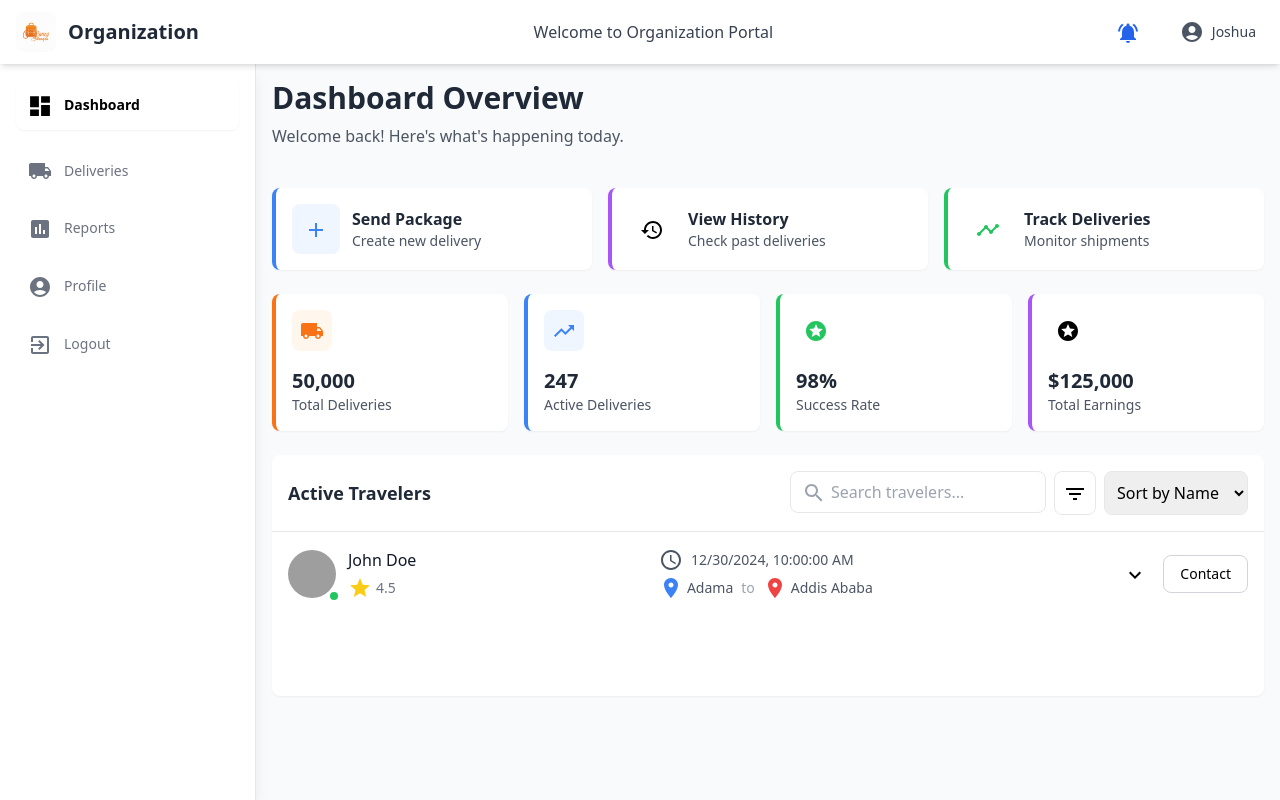
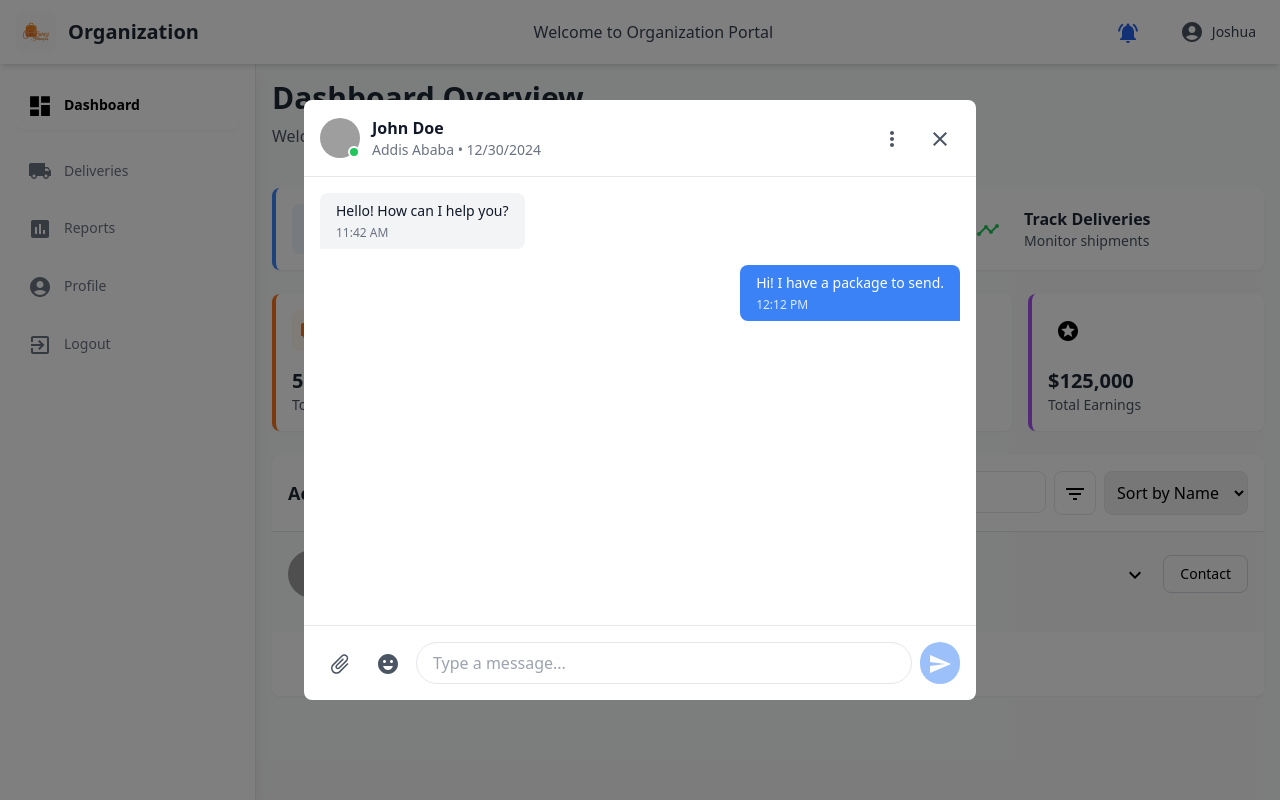
Before and after one commit to CarryEthiopia/TemporaryFrontend, a React (Vite) app: page /home in a window 1280 px wide. Both pictures are taken after a click on the button "Contact". Built offline with nearby package versions, Linux system fonts and the light colour scheme; grey boxes are pictures that could not be loaded.

Commit message:
add: chat ui added

```diff
--- /dev/null
+++ b/src/components/chat/ChatHeader.jsx
@@ -0,0 +1,37 @@
+// components/chat/ChatHeader.jsx
+import React from 'react';
+import { Close, MoreVert } from '@mui/icons-material';
+
+const ChatHeader = ({ traveler, onClose }) => (
+  <div className="p-4 border-b flex items-center justify-between">
+    <div className="flex items-center space-x-3">
+      <div className="relative">
+        <img
+          src={traveler.profileImage}
+          alt={traveler.name}
+          className="w-10 h-10 rounded-full object-cover"
+        />
+        <span className="absolute bottom-0 right-0 w-3 h-3 bg-green-500 border-2 border-white rounded-full"></span>
+      </div>
+      <div>
+        <h3 className="font-semibold text-gray-900">{traveler.name}</h3>
+        <p className="text-sm text-gray-500">
+          {traveler.destination} • {new Date(traveler.flightTime).toLocaleDateString()}
+        </p>
+      </div>
+    </div>
+    <div className="flex items-center space-x-2">
+      <button className="p-2 hover:bg-gray-100 rounded-full">
+        <MoreVert className="text-gray-600" />
+      </button>
+      <button
+        onClick={onClose}
+        className="p-2 hover:bg-gray-100 rounded-full"
+      >
+        <Close className="text-gray-600" />
+      </button>
+    </div>
+  </div>
+);
+
+export default ChatHeader;
--- /dev/null
+++ b/src/components/chat/ChatMessage.jsx
@@ -0,0 +1,28 @@
+// components/chat/ChatMessage.jsx
+import React from 'react';
+
+const ChatMessage = ({ message }) => {
+  const isUser = message.sender === 'user';
+
+  return (
+    <div className={`flex ${isUser ? 'justify-end' : 'justify-start'}`}>
+      <div
+        className={`max-w-[70%] break-words rounded-lg px-4 py-2 ${
+          isUser
+            ? 'bg-blue-500 text-white rounded-br-none'
+            : 'bg-gray-100 text-gray-900 rounded-bl-none'
+        }`}
+      >
+        <p className="text-sm">{message.text}</p>
+        <p className={`text-xs mt-1 ${isUser ? 'text-blue-100' : 'text-gray-500'}`}>
+          {message.timestamp.toLocaleTimeString([], {
+            hour: '2-digit',
+            minute: '2-digit',
+          })}
+        </p>
+      </div>
+    </div>
+  );
+};
+
+export default ChatMessage;
--- /dev/null
+++ b/src/components/chat/ChatMessages.jsx
@@ -0,0 +1,26 @@
+// components/chat/ChatMessages.jsx
+import React, { useEffect, useRef } from 'react';
+import ChatMessage from './ChatMessage';
+
+const ChatMessages = ({ messages }) => {
+  const messagesEndRef = useRef(null);
+
+  const scrollToBottom = () => {
+    messagesEndRef.current?.scrollIntoView({ behavior: "smooth" });
+  };
+
+  useEffect(() => {
+    scrollToBottom();
+  }, [messages]);
+
+  return (
+    <div className="flex-1 overflow-y-auto p-4 space-y-4">
+      {messages.map((message) => (
+        <ChatMessage key={message.id} message={message} />
+      ))}
+      <div ref={messagesEndRef} />
+    </div>
+  );
+};
+
+export default ChatMessages;
--- /dev/null
+++ b/src/components/chat/ChatModal.jsx
@@ -0,0 +1,46 @@
+// components/chat/ChatModal.jsx
+import React, { useState } from 'react';
+import { Close, Send, AttachFile, EmojiEmotions } from '@mui/icons-material';
+import ChatMessage from './ChatMessage';
+import ChatHeader from './ChatHeader';
+import MessageInput from './MessageInput';
+import ChatMessages from './ChatMessages';
+
+const ChatModal = ({ isOpen, onClose, traveler }) => {
+  const [messages, setMessages] = useState([
+    // Sample messages for demonstration
+    {
+      id: 1,
+      sender: 'traveler',
+      text: 'Hello! How can I help you?',
+      timestamp: new Date(Date.now() - 3600000),
+    },
+    {
+      id: 2,
+      sender: 'user',
+      text: 'Hi! I have a package to send.',
+      timestamp: new Date(Date.now() - 1800000),
+    },
+  ]);
+
+  if (!isOpen) return null;
+
+  return (
+    <div className="fixed inset-0 bg-black bg-opacity-50 z-50 flex items-center justify-center p-4">
+      <div className="bg-white rounded-lg w-full max-w-2xl h-[600px] flex flex-col">
+        <ChatHeader traveler={traveler} onClose={onClose} />
+        <ChatMessages messages={messages} />
+        <MessageInput onSendMessage={message =>
+          setMessages(prev => [...prev, {
+            id: prev.length + 1,
+            sender: 'user',
+            text: message,
+            timestamp: new Date(),
+          }])
+        } />
+      </div>
+    </div>
+  );
+};
+
+export default ChatModal;
--- /dev/null
+++ b/src/components/chat/MessageInput.jsx
@@ -0,0 +1,50 @@
+// components/chat/MessageInput.jsx
+import React, { useState } from 'react';
+import { Send, AttachFile, EmojiEmotions } from '@mui/icons-material';
+
+const MessageInput = ({ onSendMessage }) => {
+  const [message, setMessage] = useState('');
+
+  const handleSubmit = (e) => {
+    e.preventDefault();
+    if (message.trim()) {
+      onSendMessage(message);
+      setMessage('');
+    }
+  };
+
+  return (
+    <div className="border-t p-4">
+      <form onSubmit={handleSubmit} className="flex items-center space-x-2">
+        <button
+          type="button"
+          className="p-2 hover:bg-gray-100 rounded-full"
+        >
+          <AttachFile className="text-gray-600 transform rotate-45" />
+        </button>
+        <button
+          type="button"
+          className="p-2 hover:bg-gray-100 rounded-full"
+        >
+          <EmojiEmotions className="text-gray-600" />
+        </button>
+        <input
+          type="text"
+          value={message}
+          onChange={(e) => setMessage(e.target.value)}
+          placeholder="Type a message..."
+          className="flex-1 px-4 py-2 border rounded-full focus:outline-none focus:border-blue-500"
+        />
+        <button
+          type="submit"
+          className="p-2 bg-blue-500 text-white rounded-full hover:bg-blue-600 disabled:opacity-50"
+          disabled={!message.trim()}
+        >
+          <Send />
+        </button>
+      </form>
+    </div>
+  );
+};
+
+export default MessageInput;
--- a/src/pages/Sender/Dashboard/Home/TravelersList.jsx
+++ b/src/pages/Sender/Dashboard/Home/TravelersList.jsx
@@ -9,6 +9,7 @@ import {
   KeyboardArrowDown,
   Badge,
 } from "@mui/icons-material";
+import ChatModal from "../../../../components/chat/ChatModal";
 
 const FilterModal = ({ isOpen, onClose, filters, setFilters }) => {
   const [tempFilters, setTempFilters] = useState(filters);
@@ -194,6 +195,13 @@ const TravelersList = ({ travelers }) => {
   const toggleExpand = (travelerId) => {
     setExpandedTraveler(expandedTraveler === travelerId ? null : travelerId);
   };
+  const [selectedTraveler, setSelectedTraveler] = useState(null);
+  const [isChatOpen, setIsChatOpen] = useState(false);
+
+    const handleContactClick = (traveler) => {
+      setSelectedTraveler(traveler);
+      setIsChatOpen(true);
+    };
 
   return (
     <div className="bg-white shadow-sm rounded-lg overflow-hidden pb-16">
@@ -293,12 +301,25 @@ const TravelersList = ({ travelers }) => {
                     }`}
                   />
                 </button>
-                <button className="px-4 py-2 text-sm border border-gray-300 rounded-lg hover:bg-gray-50 transition-colors">
+                <button
+                  onClick={() => handleContactClick(traveler)}
+                  className="px-4 py-2 text-sm border border-gray-300 rounded-lg hover:bg-gray-50 transition-colors"
+                >
                   Contact
                 </button>
               </div>
             </div>
 
+            {selectedTraveler && (
+              <ChatModal
+                isOpen={isChatOpen}
+                onClose={() => {
+                  setIsChatOpen(false);
+                  setSelectedTraveler(null);
+                }}
+                traveler={selectedTraveler}
+              />
+            )}
             {/* Expandable Content */}
             <div
               className={`
```
